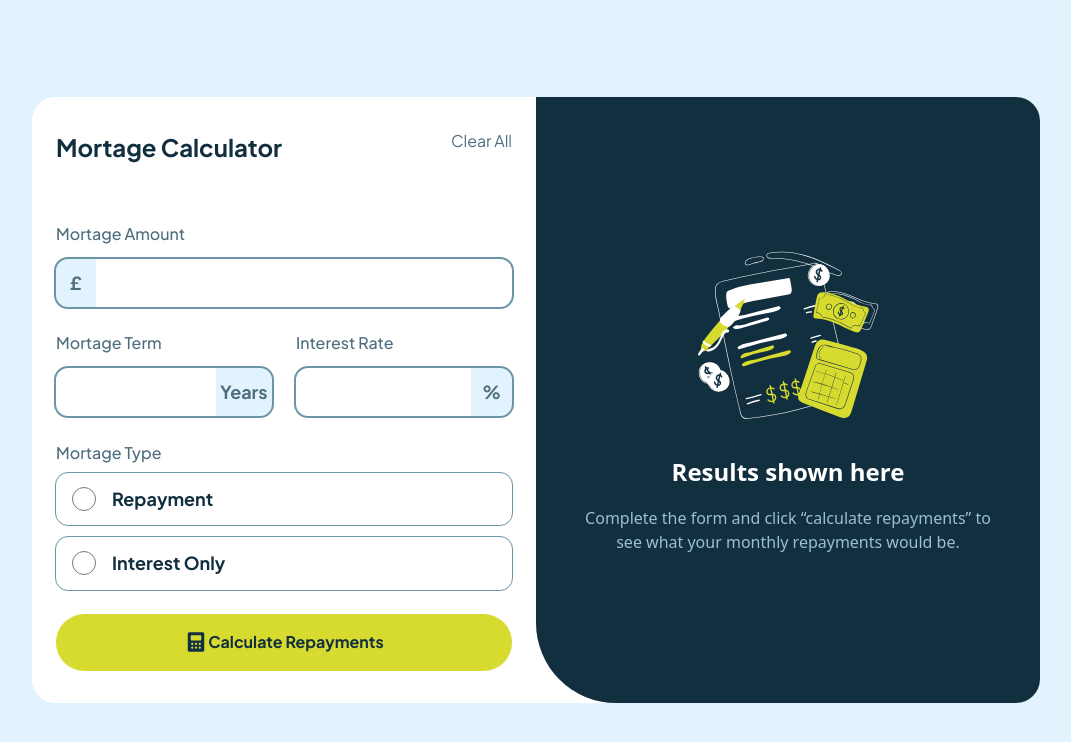
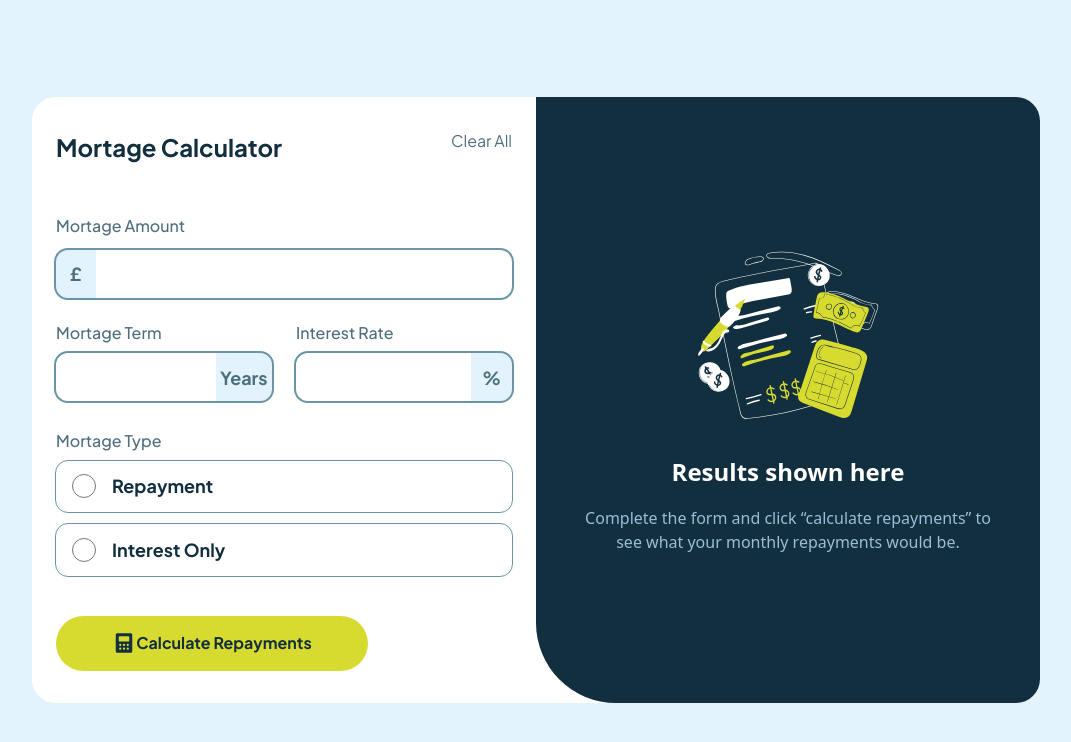
Before and after one commit to rf1303/mortgage-repayment-calculator, a React (Vite) app: page / in a window 1280 px wide. Shown: the top 742 px of the page, without its empty margins (104-1175 px from the left). Built offline with nearby package versions, Linux system fonts and the light colour scheme.

Commit message:
terminado errores y detalles

```diff
--- a/src/form/MortageFormMain.jsx
+++ b/src/form/MortageFormMain.jsx
@@ -35,7 +35,7 @@ export const MortageForm = () => {
     }
 
     const handleReset = () => {
-        dispatch({ type:"CLEAR_ALL" });
+        dispatch({ type: "CLEAR_ALL" });
     }
 
     return (
@@ -47,31 +47,31 @@ export const MortageForm = () => {
             <form onSubmit={handleSubmit} className='grid gap-6'>
                 <div className='grid gap-3  focus-within:cursor-pointer'>
                     <label htmlFor="amount" className='form__label'>mortage amount</label>
-                    <div className={`label__inputs ${state.errorMortage?.rate ? 'outline-red' : 'outline-slate-500'} justify-start `}>
-                        <span className={`input__items w-11 rounded-l-xl ${state.errorMortage?.amount ? 'bg-red text-white' : 'bg-slate-100 text-slate-700' }`}>&pound;</span>
+                    <div className={`label__inputs ${state.errorMortage?.amount ? 'outline-red' : 'outline-slate-500'} justify-start `}>
+                        <span className={`input__items w-11 rounded-l-xl ${state.errorMortage?.amount ? 'bg-red text-white' : 'bg-slate-100 text-slate-700'}`}>&pound;</span>
                         <input type="number" aria-label='mortage amount' id='amount' name='amount' value={state.amount} onChange={handleChange} className='inputs__preset' />
                     </div>
                     {state.errorMortage?.amount && <ErrorField hasError={true} />}
                 </div>
-                <div className='grid gap-6 md:grid-cols-2 md:gap-6'>
-                    <div className='grid gap-3 w-full '>
+                <div className={`grid gap-6 md:grid-cols-2 md:gap-6 ${state.errorMortage?.term || state.errorMortage?.rate ? 'mb-0' : ''}`}>
+                    <div className='flex flex-col gap-3 w-full '>
                         <label htmlFor="term" className='form__label' >mortage term</label>
-                        <div className={`label__inputs ${state.errorMortage?.rate ? 'outline-red' : 'outline-slate-500'} justify-between `}>
+                        <div className={`label__inputs ${state.errorMortage?.term ? 'outline-red' : 'outline-slate-500'} justify-between `}>
                             <input type="number" aria-label='mortage term' id='term' name='term' value={state.term} onChange={handleChange} className='inputs__preset' />
-                            <span className={`input__items w-20 rounded-r-xl ${state.errorMortage?.term ? 'bg-red text-white' : 'bg-slate-100 text-slate-700'  }`}>years</span>
+                            <span className={`input__items w-20 rounded-r-xl ${state.errorMortage?.term ? 'bg-red text-white' : 'bg-slate-100 text-slate-700'}`}>years</span>
                         </div>
                         {state.errorMortage?.term && <ErrorField hasError={true} />}
                     </div>
-                    <div className='grid gap-3  w-full'>
+                    <div className='flex flex-col gap-3  w-full'>
                         <label htmlFor="rate" className='form__label'>interest rate</label>
                         <div className={`label__inputs ${state.errorMortage?.rate ? 'outline-red' : 'outline-slate-500'} justify-between `}>
                             <input type="number" aria-label='interest rate' id='rate' name='rate' value={state.rate} onChange={handleChange} className='inputs__preset' />
-                            <span className={`input__items w-13 rounded-r-xl ${state.errorMortage?.rate ? 'bg-red text-white' : 'bg-slate-100 text-slate-700' }`}>%</span>
+                            <span className={`input__items w-13 rounded-r-xl ${state.errorMortage?.rate ? 'bg-red text-white' : 'bg-slate-100 text-slate-700'}`}>%</span>
                         </div>
                         {state.errorMortage?.rate && <ErrorField hasError={true} />}
                     </div>
                 </div>
-                <fieldset className='grid gap-3 ' id='radio'>
+                <fieldset className={`grid gap-3 `} id='radio'>
                     <legend className='form__label mb-3'>mortage type</legend>
                     <div className='inputs__radio'>
                         <input type="radio" name="mortageType" value="repayment" checked={state.mortageType === "repayment"} id="repayment" onChange={handleMortageType} className='type__radio' />
@@ -84,7 +84,9 @@ export const MortageForm = () => {
                     </div>
                     {state.errorMortage?.mortageType && <ErrorField hasError={true} />}
                 </fieldset>
-                <button type='submit' className='flex items-center justify-center text-preset-4 text-slate-900 font-bold bg-lime py-3 rounded-4xl capitalize cursor-pointer hover:bg-lime/60 focus-within:bg-lime/60 '><IconCalculator /> calculate repayments</button>
+                <button type='submit' className='flex items-center justify-center text-preset-4 text-slate-900 font-bold bg-lime py-3 mt-4 rounded-4xl capitalize cursor-pointer md:max-w-78 hover:bg-lime/60 focus-within:bg-lime/60 '>
+                    <IconCalculator /> calculate repayments
+                </button>
             </form>
         </>
     );
--- a/src/index.css
+++ b/src/index.css
@@ -76,7 +76,7 @@ body,
 }
 
 .label__inputs {
-    @apply max-h-12 flex items-center outline-2 rounded-xl hover:outline-slate-900 hover:cursor-pointer;
+    @apply max-h-12 flex items-center outline-2 rounded-xl hover:cursor-pointer;
 }
 
 .label__inputs:focus-within {
--- a/src/mortageContext.jsx
+++ b/src/mortageContext.jsx
@@ -7,7 +7,7 @@ export const MortageProvider = ({ children }) => {
     const [state, dispatch] = useReducer(mortageReducer, initialState);
     return (
         <MortageContext.Provider value={{ state, dispatch }}>
-        { children }
+            {children}
         </MortageContext.Provider>
     );
 };
```
